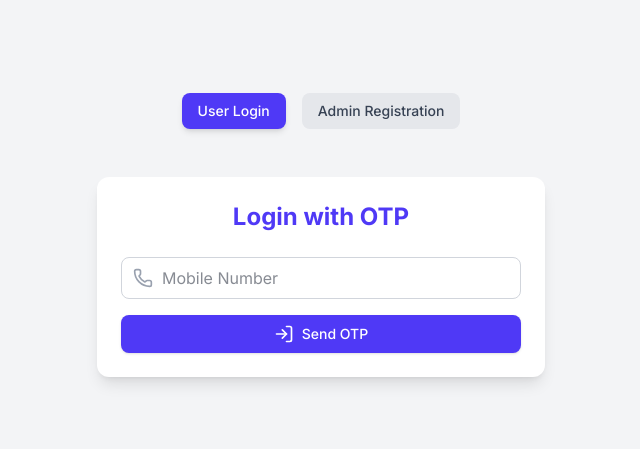
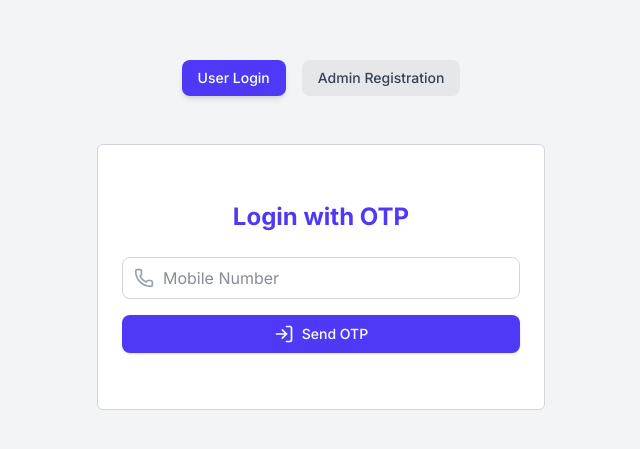
Before and after one commit to krishnaagarwal781/all_soft_assignment, a React (Vite) app: page /login in a window 1280 px wide. Shown: the part 165-614 px from the top of the page, without its empty margins (319-959 px from the left). Built offline with nearby package versions, Linux system fonts and the light colour scheme.

Commit message:
modified:   src/components/Auth/OtpLogin.jsx

```diff
--- a/src/components/Auth/OtpLogin.jsx
+++ b/src/components/Auth/OtpLogin.jsx
@@ -58,7 +58,7 @@ const OtpLogin = () => {
   };
 
   return (
-    <div className="w-full max-w-md p-6 bg-white rounded-xl shadow-lg">
+    <div className="w-full max-w-md p-6 bg-white rounded-md border border-gray-300 py-14">
       <h2 className="text-2xl font-bold mb-6 text-center text-indigo-600">
         Login with OTP
       </h2>
```
